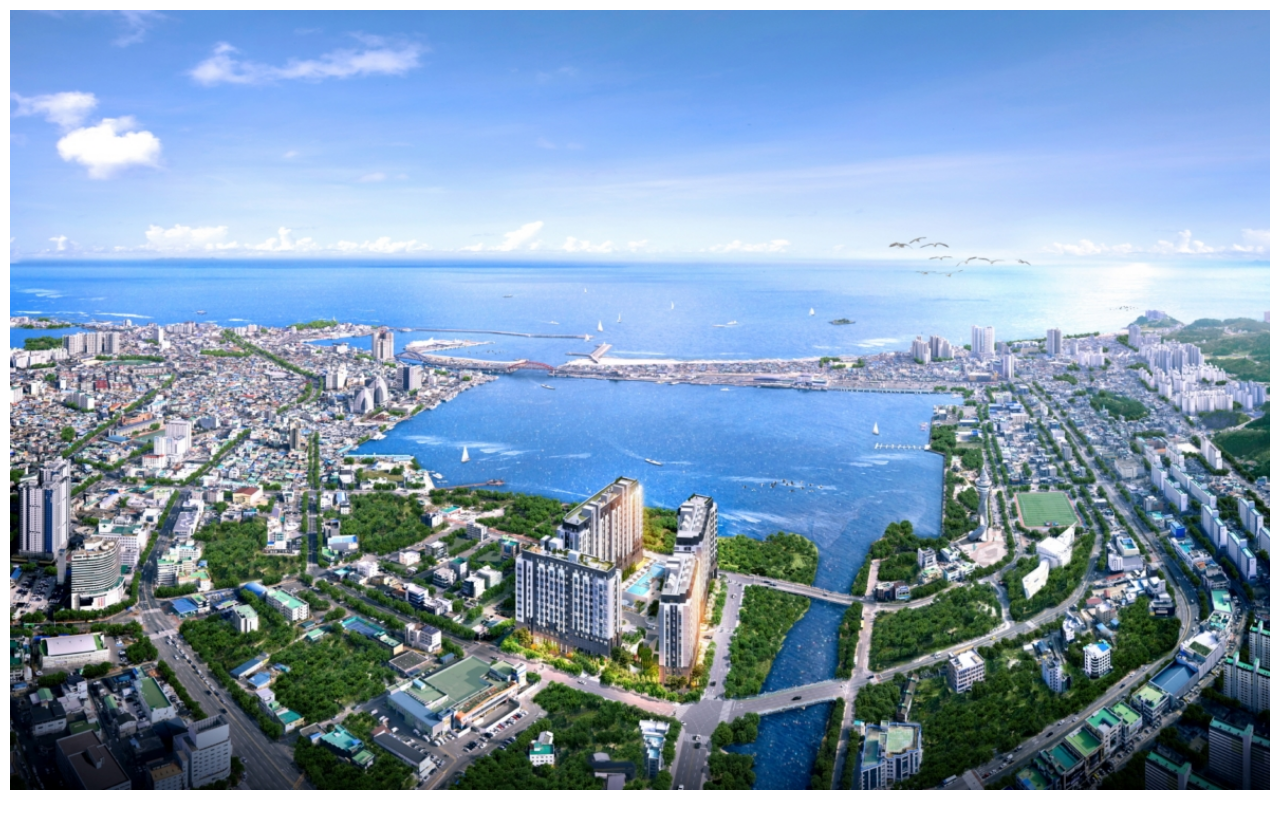
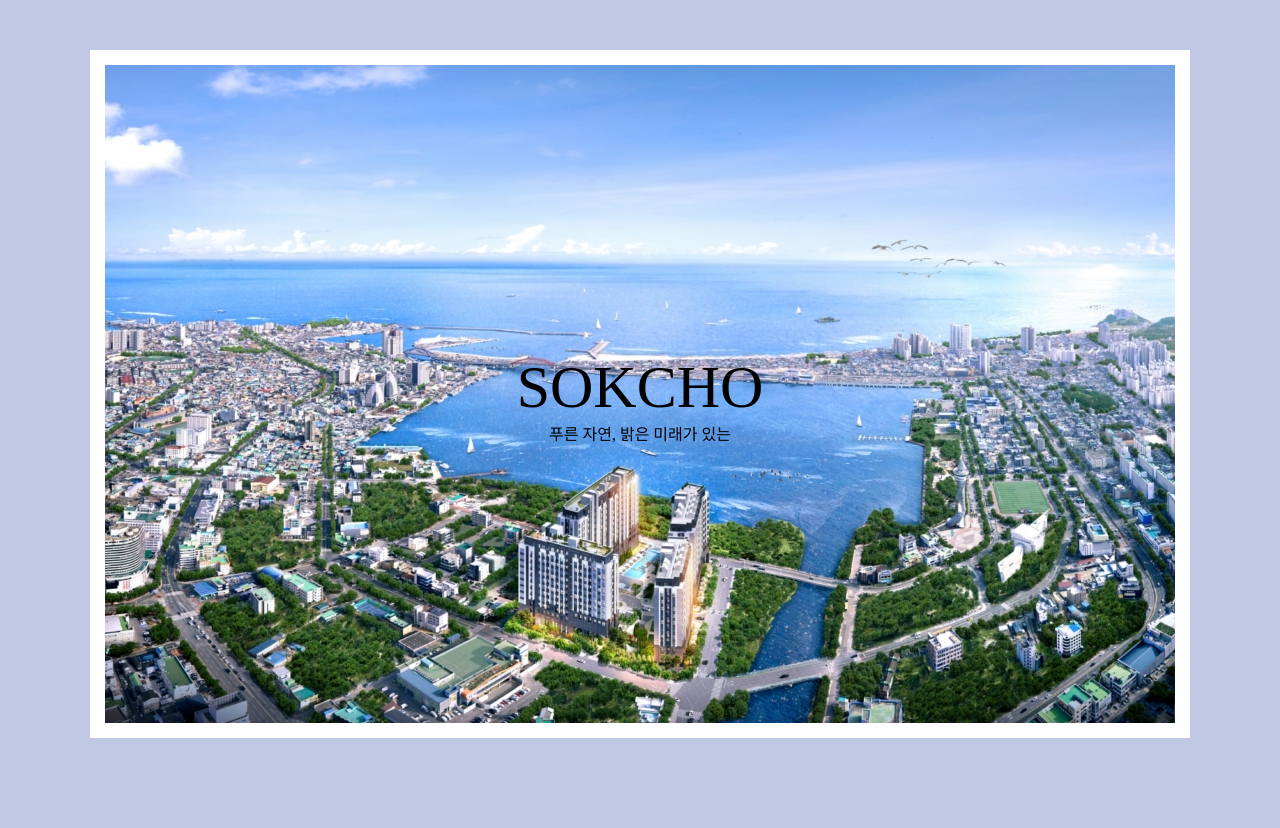
Before and after one commit to walkingcabbage/TIL, a website: page HTMLCSS/sokcho-web/SokchoWeb.html in a window 1280 px wide. Shown: the top 828 px of the page. Drawn offline with Linux system fonts and the light colour scheme.

Commit message:
2022-06-10(HTML/CSS UPDATE)

```diff
--- a/HTMLCSS/sokcho-web/SokchoWeb.html
+++ b/HTMLCSS/sokcho-web/SokchoWeb.html
@@ -17,32 +17,31 @@
         <div class="intro-container">
             <div class="intro">
                 <div class="intro-title">
-
-                </div>
-                <div class="intro-article">
-
+                    <img class="intro-img" src="./images/intro_img.jpg" alt="" srcset="">
+                    <div class="intro-text">
+                        <h1>SOKCHO</h1>
+                        <p>푸른 자연, 밝은 미래가 있는</p>
+                    </div>
                 </div>
             </div>
         </div>
-
         <div class="about-container">
-            <div class="about-top">
+            <div class="about-left">
 
             </div>
-            <div class="about-bottom">
+            <div class="about-right">
 
             </div>
         </div>
 
         <div class="sights-container">
-            <div class="sights-left">
+            <div class="sights-top">
 
             </div>
-            <div class="sights-right">
+            <div class="sights-bottom">
 
             </div>
         </div>
-
         <div class="foods-container">
             <div class="foods-box">
                 <div class="food-info1">
--- a/HTMLCSS/sokcho-web/SokchoWebStyles.css
+++ b/HTMLCSS/sokcho-web/SokchoWebStyles.css
@@ -56,25 +56,44 @@ table {
 }
 html,body{
     height: 100%;
+	background-color: #C1C8E4;
 }
 .main-container{
+	max-width: 1100px;
 	height: 100%;
-	background-color: #C1C8E4;
+	margin: 0 auto;
 }
 .intro-container{
-	height: 100vh;
-	background-color: white;
-	display: flex;
-	justify-content: center;
-	align-items : center;
+background-color: white;
+max-width: 1100px;
+margin-top: 50px;
 }
 .intro{
-	background-image: url("./images/intro_img.jpg");
-	background-size: cover;
-	width: calc(100% - 20px);
-	height: calc(100% - 20px);
+width: 100%;
+}
+.intro-title{
+	width: calc(100% - 30px);
+	margin: auto;
+	padding-top: 15px;
+	padding-bottom: 15px;
+}
+.intro-img{
+	position: relative;
+	width: 100%;
+	vertical-align: middle;
+	object-fit: none;
+}
+.intro-text{
+	position: absolute;
+	top: 50%;
+	left: 50%;
+	transform: translate( -50%, -50% );
+	text-align: center;
+}
+.intro-text h1{
+	font-size: 60px;
+	margin-bottom: 10px;
+}
 
+.about-container{
 }
-.about-container{
-	height: 80vh;
-}
```
